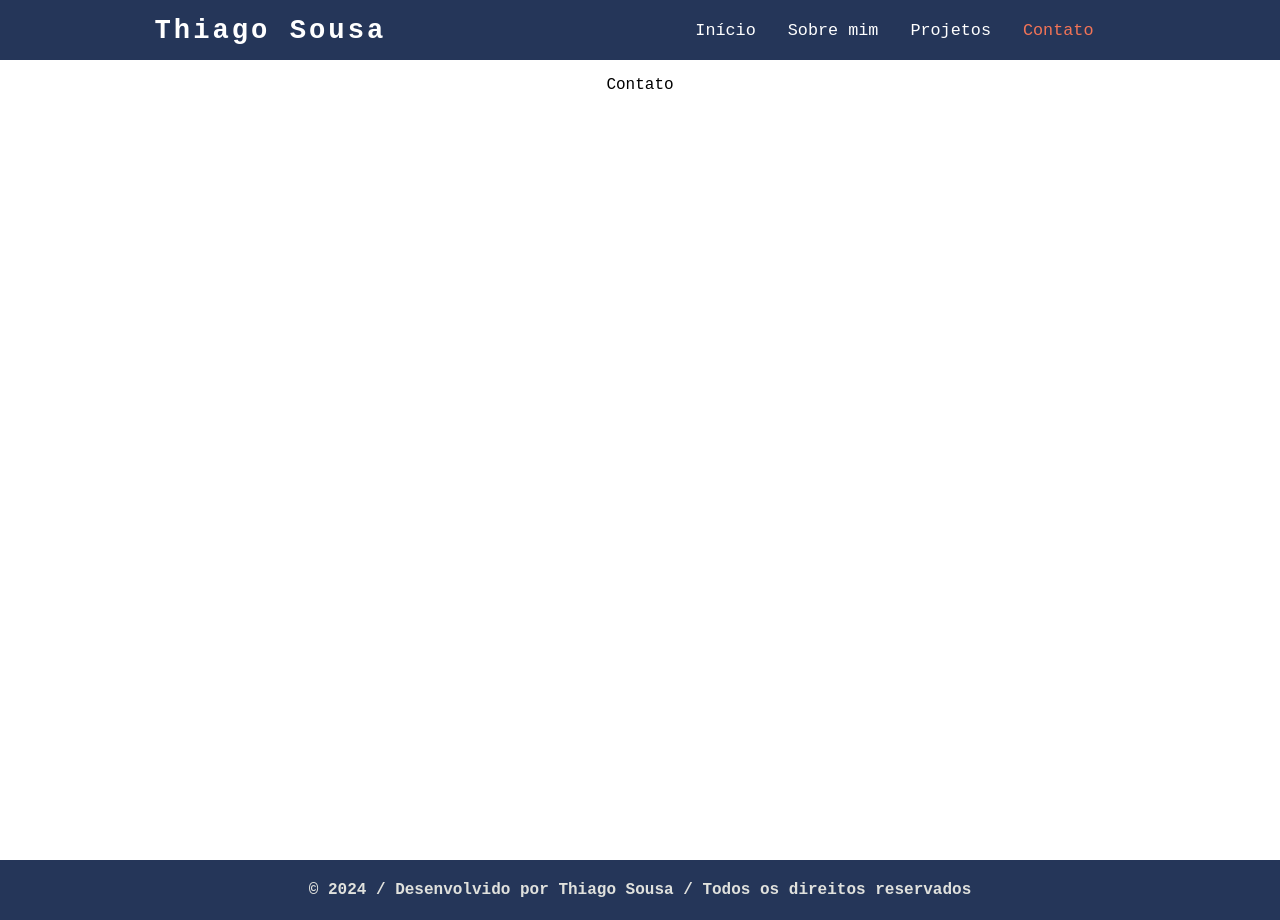
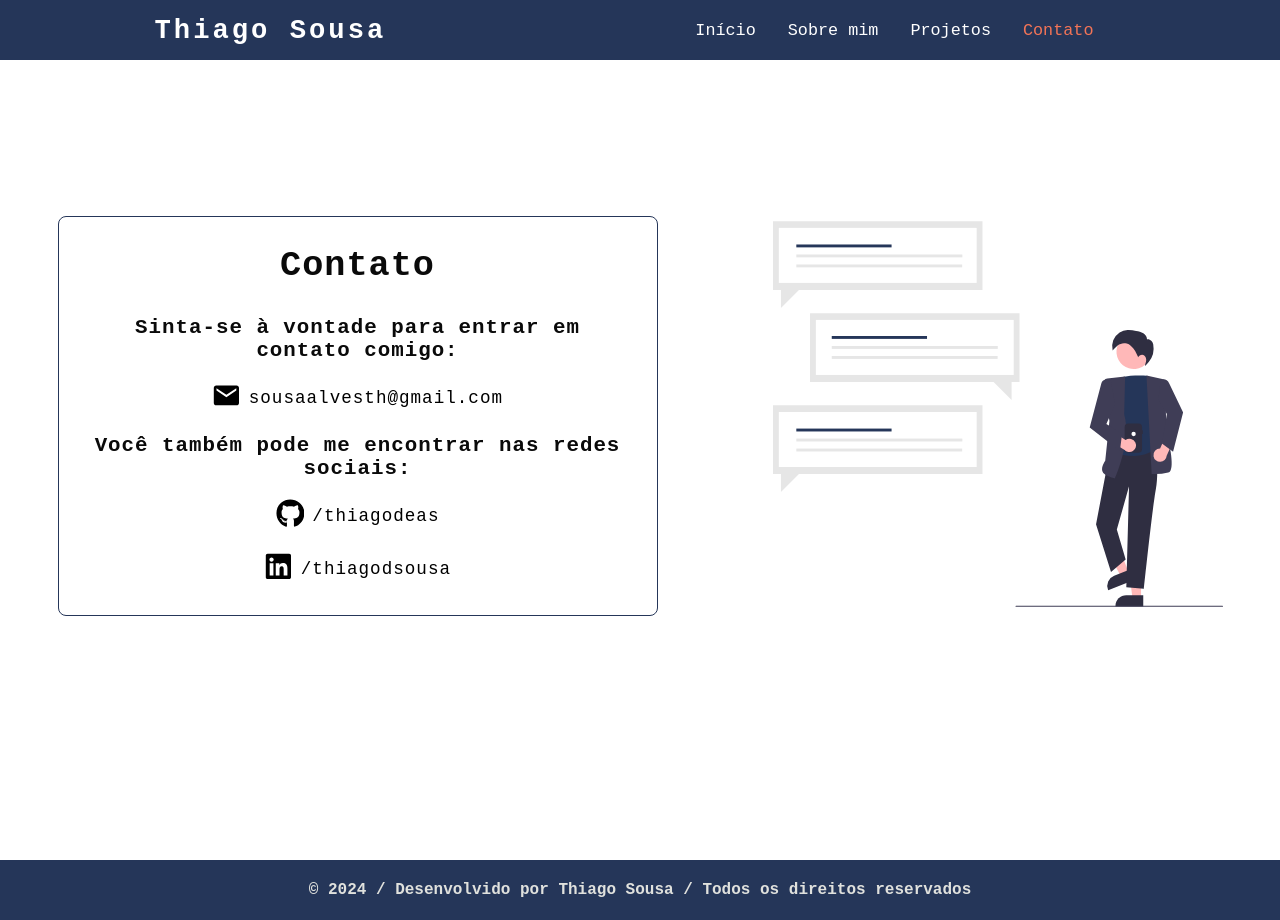
Before and after one commit to thiagodeas/Portfolio-em-construcao, a React (Vite) app: page /contact in a window 1280 px wide. Built offline with nearby package versions, Linux system fonts and the light colour scheme.

Commit message:
criando arquivo routes.jsx, criando a page Contact e atualizando estilo da page 404

```diff
--- a/src/App.jsx
+++ b/src/App.jsx
@@ -1,44 +1,8 @@
-// react Router
-import { BrowserRouter, Routes, Route } from 'react-router-dom';
-
-// components
-import Header from './components/Header';
-import Footer from './components/Footer';
-import Container from './components/Container';
-
-// pages
-import Home from './pages/Home';
-import About from './pages/About';
-import Projects from './pages/Projects';
-import Contact from './pages/Contact';
-import Page404 from './pages/Page 404';
+import AppRoutes from './routes.jsx';
 
 function App() {
   return (
-    <>
-      {/* iniciando o uso do react-router-dom */}
-      <BrowserRouter>
-        {/* cabeçalho estilizado */}
-        <Header />
-        {/* container estilizado */}
-        <Container>
-          <Routes>
-            {/* rota para a página Home */}
-            <Route path="/" element={<Home />}></Route>
-            {/* rota para a página About */}
-            <Route path="/aboutme" element={<About />}></Route>
-            {/* rota para a página de Projects*/}
-            <Route path="/projects" element={<Projects />}></Route>
-            {/* rota para a página de Contact */}
-            <Route path="/contact" element={<Contact />}></Route>
-            {/*rota para a página 404*/}
-            <Route path="/*" element={<Page404 />}></Route>
-          </Routes>
-        </Container>
-        {/* rodapé estilizado */}
-        <Footer />
-      </BrowserRouter>
-    </>
+      <AppRoutes />
   )
 }
 
--- a/src/pages/About/About.style.jsx
+++ b/src/pages/About/About.style.jsx
@@ -26,6 +26,7 @@ export const ContainerAboutMe = styled.div`
 
     h3 {
         font-size: 1.3rem;
+        color: #0a0a0a;
     }
 `
 
@@ -47,7 +48,6 @@ export const Description = styled.div`
         font-size: 2.2rem;
         margin-bottom: 40px;
         color: #0a0a0a;
-        background-color: #F27457;
         padding-inline: 20px;
         border-radius: 8px;
     }
--- a/src/pages/About/index.jsx
+++ b/src/pages/About/index.jsx
@@ -4,7 +4,6 @@ import profile from "./images/profile.jpg"
 
 const About = () => {
   return (
-    <>
     <ContainerAboutMe>
       <Profile>
         <img src={profile}></img>
@@ -28,7 +27,6 @@ const About = () => {
         </p>
         </Description>
       </ContainerAboutMe>
-    </>
   )
 }
 
--- /dev/null
+++ b/src/pages/Contact/Contact.style.jsx
@@ -0,0 +1,92 @@
+import styled from 'styled-components';
+import { FaGithub, FaLinkedin } from "react-icons/fa";
+import { IoMdMail } from "react-icons/io";
+
+export const ContainerContact = styled.div`
+    display: flex;
+    flex-direction: row;
+    align-items: center;
+    justify-content: space-around;
+    width: 100%;
+    min-height: 85vh;
+
+    h2 {
+        font-size: 2.2rem;
+        text-align: center;
+        color: #0a0a0a;
+        margin-bottom: 10px;
+    }
+
+    h3 {
+        font-size: 1.3rem;
+        color: #0a0a0a;
+    }
+
+    span {
+        text-align: center;
+        letter-spacing: 1px;
+        font-size: 1.1rem;
+        padding-left: 8px;
+    }
+`
+
+export const ContainerContactMe = styled.div`
+    display: flex;
+    flex-direction: column;
+    justify-content: center;
+    align-items: center;
+    text-align: center;
+    width: 600px;
+    height: 400px;
+    border: 1px solid #253659;
+    border-radius: 8px;
+    padding-inline: 25px;
+    row-gap: 1.2rem;
+    letter-spacing: 1px;
+`
+
+export const Illustration = styled.img`
+    height: 500px;
+    width: 450px;
+`
+
+export const Icons = styled.div`
+    display: flex;
+    align-items: center;
+    justify-content: center;
+`
+export const GitHub = styled(FaGithub)`
+    font-size: 1.8rem;
+    border-radius: 5px;
+    transition: 500ms;
+
+    &:hover {
+        color:#F27457;
+        background-color: #253659;
+        padding: 5px;
+            }
+`
+
+export const LinkedIn = styled(FaLinkedin)`
+    font-size: 1.8rem;
+    border-radius: 5px;
+    transition: 500ms;
+
+    &:hover {
+        color:#F27457;
+        background-color: #253659;
+        padding: 5px;
+            }
+`
+
+export const Mail = styled(IoMdMail) `
+    font-size: 1.8rem;
+    border-radius: 5px;
+    transition: 500ms;
+
+    &:hover {
+        color:#F27457;
+        background-color: #253659;
+        padding: 5px;
+            }
+`
--- a/src/pages/Contact/index.jsx
+++ b/src/pages/Contact/index.jsx
@@ -1,8 +1,35 @@
-
+import { ContainerContact, ContainerContactMe, GitHub, Icons, Illustration, LinkedIn, Mail } from "./Contact.style";
 
 const Contact = () => {
   return (
-    <div>Contato</div>
+    <ContainerContact>
+      <ContainerContactMe>
+        <h2>Contato</h2>
+        <h3>Sinta-se à vontade para entrar em contato comigo:</h3>
+        <Icons>
+        <a href="mailto:sousaalvesth@gmail.com" target="_blank">
+          <Mail />
+        </a>
+        <span>sousaalvesth@gmail.com</span>
+        </Icons>
+        <h3>Você também pode me encontrar nas redes sociais:</h3>
+        <Icons>
+        <a href="https://github.com/thiagodeas" target="_blank">
+        <GitHub />
+        </a>
+        <span>/thiagodeas</span>
+        </Icons>
+        <Icons>
+          <a href="https://www.linkedin.com/in/thiagodsousa/" target="_blank">
+          <LinkedIn />
+          </a>
+          <span>/thiagodsousa</span>
+        </Icons>
+      </ContainerContactMe>
+      <div>
+      <Illustration src="/contact-illustration.svg"></Illustration>
+      </div>
+    </ContainerContact>
   )
 }
 
--- a/src/pages/Page 404/Page404.style.jsx
+++ b/src/pages/Page404/Page404.style.jsx
@@ -1,7 +1,7 @@
 import styled from 'styled-components';
 
 export const ErrorMessage = styled.h2 `
-    color: #012340;
+    color: #253659;
     padding-top: 5rem;
 `
 
@@ -14,12 +14,12 @@ export const ErrorContainer = styled.div `
     span {
         font-size: 15rem;
         font-weight: 800;
-        color: #027333;
+        color: #F27457;
     }
 
     p {
         font-size: 1.2rem;
         font-weight: 600;
-        color: #012340;
+        color: #253659;
     }
 `
--- /dev/null
+++ b/src/routes.jsx
@@ -0,0 +1,41 @@
+// react Router
+import { BrowserRouter, Routes, Route } from 'react-router-dom';
+
+// components
+import Header from './components/Header';
+import Footer from './components/Footer';
+import Container from './components/Container';
+
+// pages
+import Home from './pages/Home';
+import About from './pages/About';
+import Projects from './pages/Projects';
+import Contact from './pages/Contact';
+import Page404 from './pages/Page404';
+
+const AppRoutes = () => (
+    // iniciando o uso do react-router-dom
+    <BrowserRouter>
+        {/* cabeçalho estilizado */}
+        <Header />
+        {/* container estilizado */}
+        <Container>
+            <Routes>
+                {/* rota para a página Home */}
+                <Route path="/" element={<Home />}></Route>
+                {/* rota para a página About */}
+                <Route path="/aboutme" element={<About />}></Route>
+                {/* rota para a página de Projects*/}
+                <Route path="/projects" element={<Projects />}></Route>
+                {/* rota para a página de Contact */}
+                <Route path="/contact" element={<Contact />}></Route>
+                {/*rota para a página 404*/}
+                <Route path="/*" element={<Page404 />}></Route>
+            </Routes>
+        </Container>
+        {/* rodapé estilizado */}
+        <Footer />
+    </BrowserRouter>
+);
+
+export default AppRoutes;
```
Also changed, not shown: public/contact-illustration.svg (added), src/pages/Page404/index.jsx (renamed from src/pages/Page 404/index.jsx).
